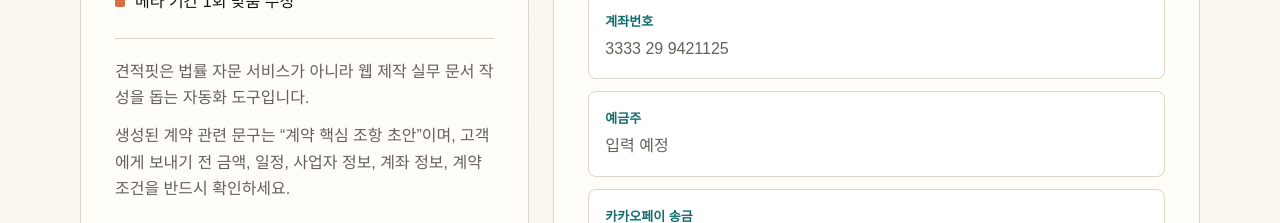
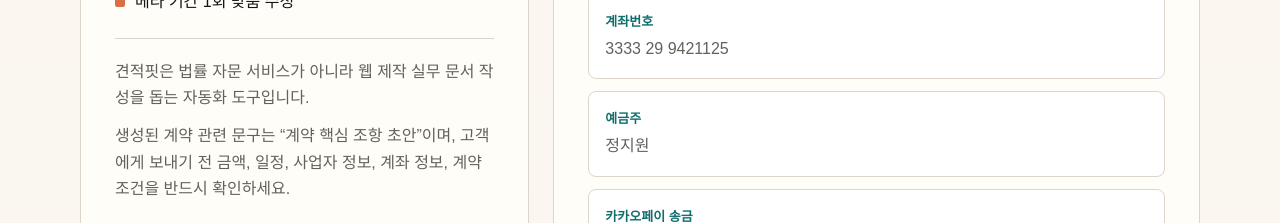
Before and after one commit to a01040042118-png/gyeonjeokfit-mvp, a Next.js app: page /checkout in a window 1280 px wide. Shown: the part 800-1023 px from the top of the page. Built offline with nearby package versions, Linux system fonts and the light colour scheme.

Commit message:
Update manual payment account holder

```diff
--- a/app/checkout/page.tsx
+++ b/app/checkout/page.tsx
@@ -88,7 +88,7 @@ export default function CheckoutPage() {
                 </div>
                 <div>
                   <dt>예금주</dt>
-                  <dd>입력 예정</dd>
+                  <dd>정지원</dd>
                 </div>
                 <div>
                   <dt>카카오페이 송금</dt>
```
